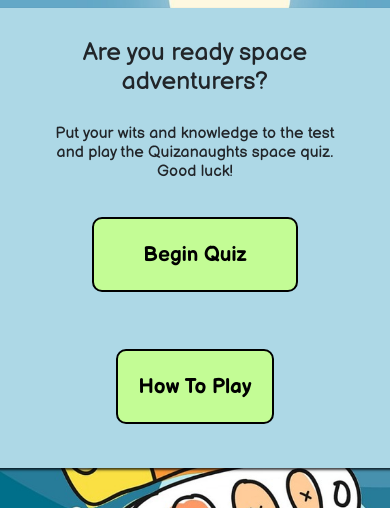
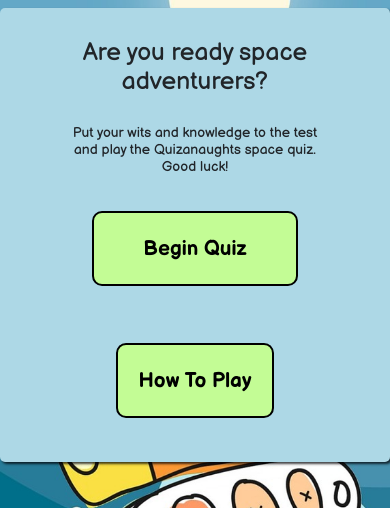
Before and after one commit to manni8436/stay-connected-hackathon, a Django app: page /games/quizanaughts/welcome in a window 390 px wide. Shown: the part 164-672 px from the top of the page. Run offline with Django 3.2, Linux system fonts and the light colour scheme; some libraries are stand-ins or nearby versions.

Commit message:
Remove duplicate quizanaughts game from navbar and fix responsive style for mobile

```diff
--- a/static/css/quiz-game.css
+++ b/static/css/quiz-game.css
@@ -250,6 +250,14 @@ textarea {
         line-height: normal;
     }
 
+    #welcome-intro {
+        font-size: 14px;
+    }
+
+    #welcome {
+        width: fit-content;
+    }
+
     .score-tracking,
     .flexbox {
         justify-content: space-around;
--- a/templates/navbar-and-footer/navbar.html
+++ b/templates/navbar-and-footer/navbar.html
@@ -20,11 +20,7 @@
             <a class="nav-link" href="{% url 'rock_paper_scissors' %}">Rock Paper Scissors</a>
           </li>
           <li>
-            <a class="nav-link" href="{% url 'quizanaughts_welcome' %}">Quizanaughts welcome</a>
-          </li>
-
-          <li>
-            <a class="nav-link" href="{% url 'quizanaughts_game' %}">Quizanaughts game</a>
+            <a class="nav-link" href="{% url 'quizanaughts_welcome' %}">Quizanaughts Space Quiz</a>
           </li>
           <li>
             <a class="nav-link" href="{% url 'canvas_art' %}">Canvas Art</a>
```
